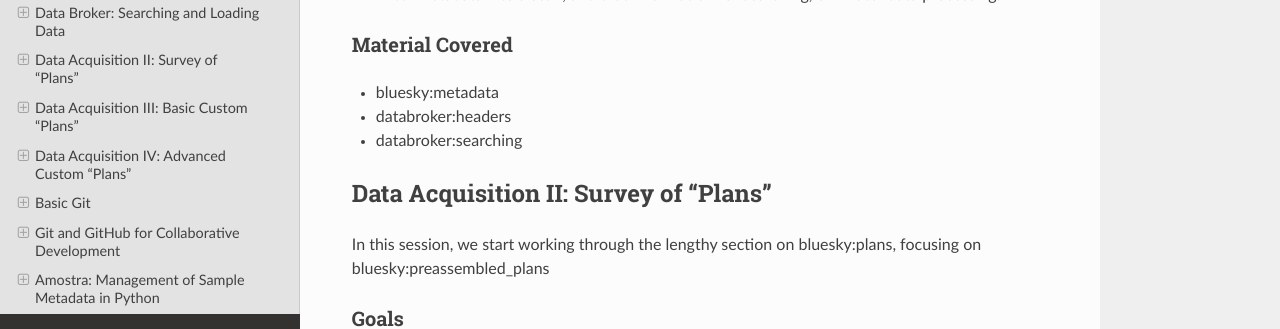
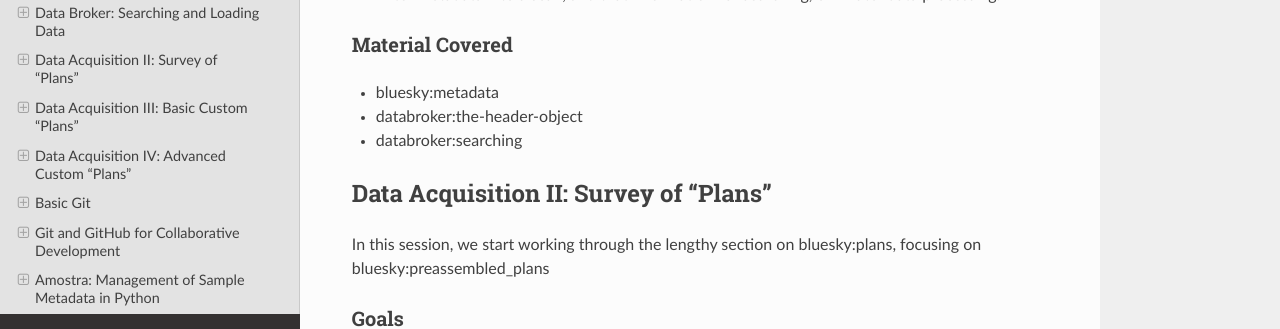
Before and after one commit to NSLS-II/docs, a Sphinx documentation site: the page built from source/tutorials.rst, in a window 1280 px wide and 900 px high, scrolled down 2268 px. Shown: the part 151-480 px from the top of the window. Built offline with Sphinx 7.4.7 and the Read the Docs theme 2.0.0, drawn with Linux system fonts in a browser that asks for light colours; pages that are not in the unit, such as notebooks, are missing from menus.

Commit message:
DOC: more links

```diff
--- a/source/tutorials.rst
+++ b/source/tutorials.rst
@@ -125,7 +125,7 @@
 ----------------
 
 * :doc:`bluesky:metadata`
-* :doc:`databroker:headers`
+* :ref:`databroker:the-header-object`
 * :ref:`databroker:searching`
 
 .. _daq2:
```
